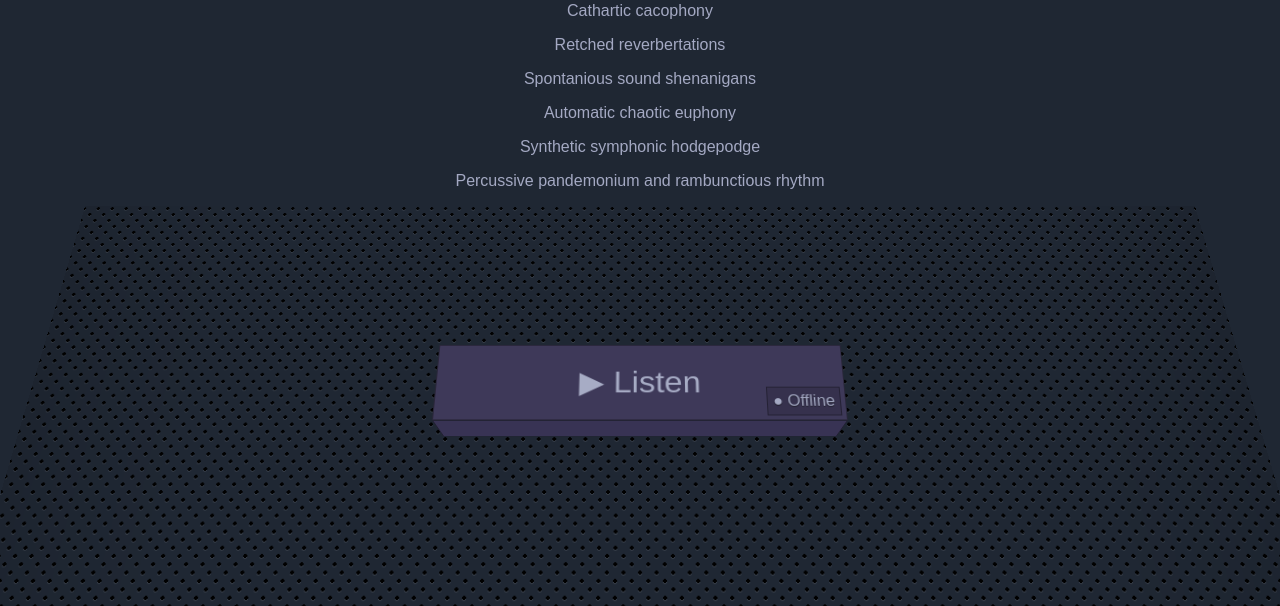
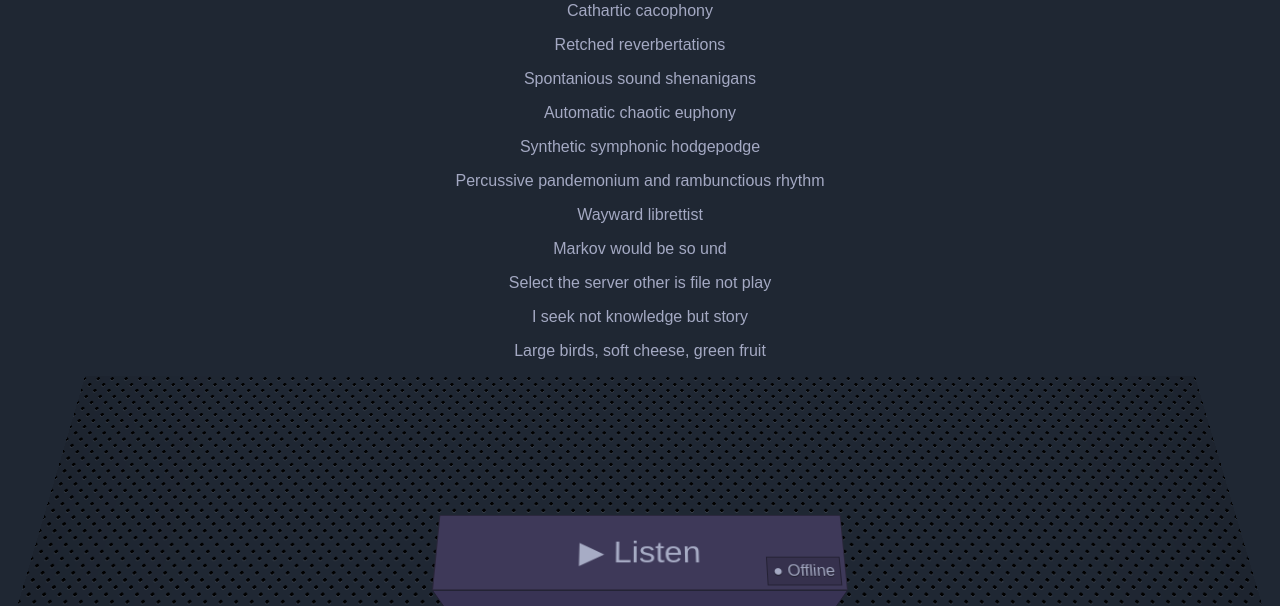
Before and after one commit to 1j01/audio-sponge, a Node project: template views/index.hbs in a window 1280 px wide. Shown: the part 199-805 px from the top of the page. Run offline with Node 20 templates, Linux system fonts and the light colour scheme; the template is opened without the code that fills it, so the values that code supplies are empty.

Commit message:
Yet more words
Arguably too many words

```diff
--- a/views/index.hbs
+++ b/views/index.hbs
@@ -269,9 +269,23 @@
 		<p>
 			Synthetic symphonic hodgepodge
 		</p>
-		<!-- Magnum Vorbis -->
 		<p>
 			Percussive pandemonium and rambunctious rhythm
+		</p>
+		<p>
+			Wayward librettist
+		</p>
+		<p>
+			Markov would be so und
+		</p>
+		<p>
+			Select the server other is file not play
+		</p>
+		<p>
+			I seek not knowledge but story
+		</p>
+		<p>
+			Large birds, soft cheese, green fruit
 		</p>
 		<div id="tridiv">
 			<div class="scene" style="-webkit-transform:rotateX(21deg) rotateY(0deg); -moz-transform:rotateX(21deg) rotateY(0deg); -ms-transform:rotateX(21deg) rotateY(0deg); transform:rotateX(21deg) rotateY(0deg); ">
```
